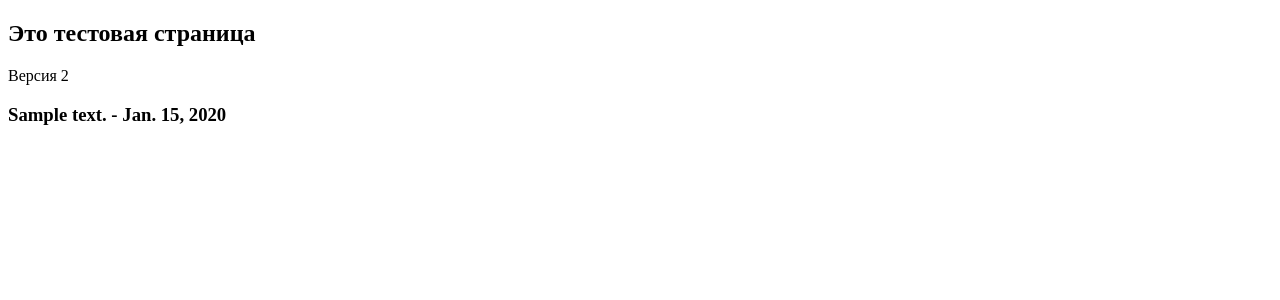
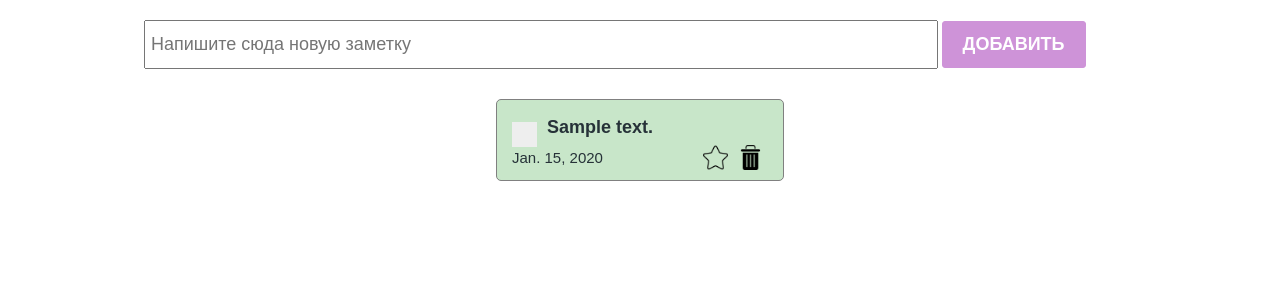
Before and after one commit to kulonbekov/todo, a Django app: page /test/ in a window 1280 px wide. Shown: the top 300 px of the page. Run offline with Django 3.2, Linux system fonts and the light colour scheme; tables that the repository leaves empty hold one stand-in row (Sample ...).

Commit message:
added style css in test page

```diff
--- a/main/templates/test.html
+++ b/main/templates/test.html
@@ -1,15 +1,49 @@
+{% load static %}
 <!DOCTYPE html>
 <html lang="en">
 <head>
     <meta charset="UTF-8">
     <meta name="viewport" content="width=device-width, initial-scale=1.0">
-    <title>Document</title>
+    <title>Todo</title>
+    <!-- <link rel = "stylesheet" href="./Styles/index.css" />
+    <link rel = "stylesheet" href="./Styles/checkbox.css" /> -->
+    <link rel = "stylesheet" href="{% static 'Styles/index.css' %}" />
+    <link rel = "stylesheet" href="{% static 'Styles/checkbox.css' %}" />
 </head>
 <body>
-    <h2>Это тестовая страница</h2>
-    <div>Версия 2</div>
-    {% for todo in todo_list %}
-       <h3> {{todo.text}} - {{todo.created_at}}</h3>
-    {% endfor %}
+    <section>
+        <div class="create_container">
+            <input
+                class="create_input"
+                type="text"
+                placeholder="Напишите сюда новую заметку"
+            />
+            <button class="create_button">Добавить</button>
+        </div>
+        <div class="todo_container">
+
+
+            {% for todo in todo_list %}
+            <div class="todo_item">
+                <div class="todo_item_header">
+                    <label class="checkbox_container">
+                        <input type="checkbox"/>
+                        <span class="checkmark"></span>
+                    </label>
+                    <h4>{{ todo.text }}</h4>
+                </div>
+                <div class="todo_item_footer">
+                <p>{{ todo.created_at }}</p>
+                <div class="action_buttons">
+                    <img src="{% static 'icons/unmarked.png' %}">
+                    <img src="{% static 'icons/delete.png' %}">
+                </div>
+                </div>
+            </div>
+            {% endfor %}
+
+
+        </div>
+    </section>
 </body>
 </html>
```
